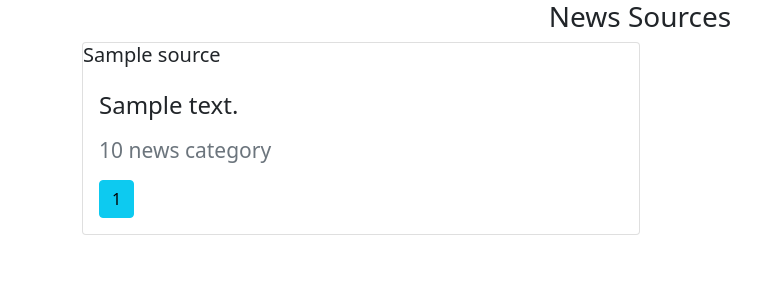
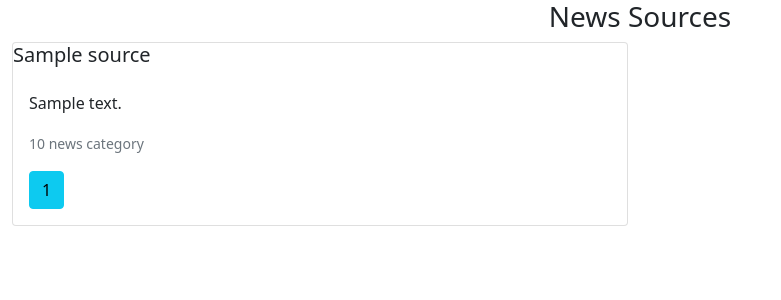
Before and after one commit to IanoSang/News-API, a Flask app: template app/templates/index.html in a window 1280 px wide. Shown: the top 300 px of the page, without its empty margins (0-781 px from the left). Run offline with Flask 2, Linux system fonts and the light colour scheme; the template is opened without the code that fills it: most values are stand-ins (such as "Sample title", 1, 10 or a date in 2020).

Commit message:
feat: styles- adds styling to the sources index page  for better display

```diff
--- a/app/templates/index.html
+++ b/app/templates/index.html
@@ -4,12 +4,11 @@
 
 {%block content%}
 
-<div class="container">
-        <div class="d-flex flex-row">
-            <div class = "col-md-12">
+<div class="container-fluid">
+    <div class="row">
                 <h3 align="center">News Sources</h3>
-                <h4>{{ macro.displaySourcesList(sources)}}</h4>
-            </div>
-        </div>
+                {{ macro.displaySourcesList(sources)}}
+    </div>
+
 </div>
 {%endblock%}
```
